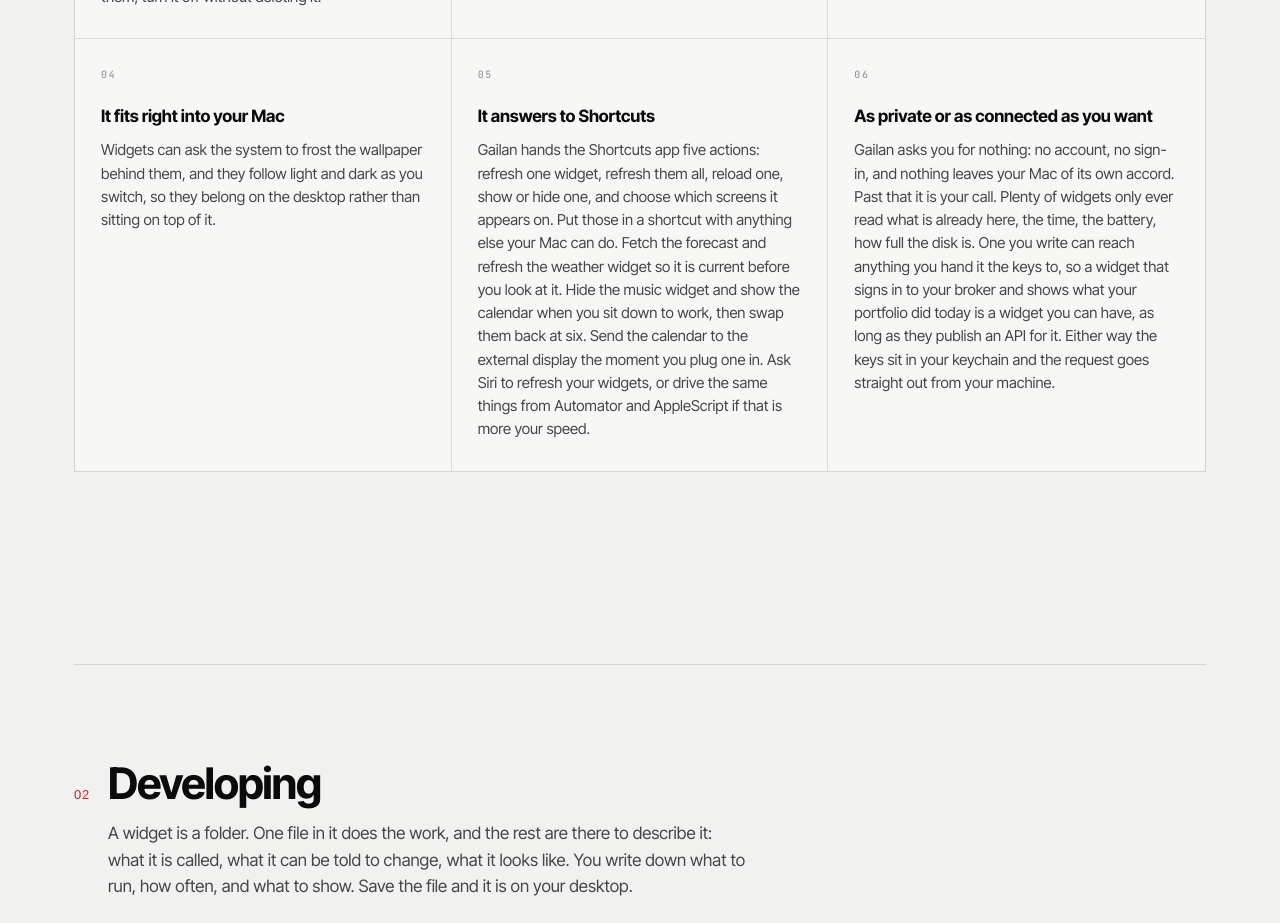
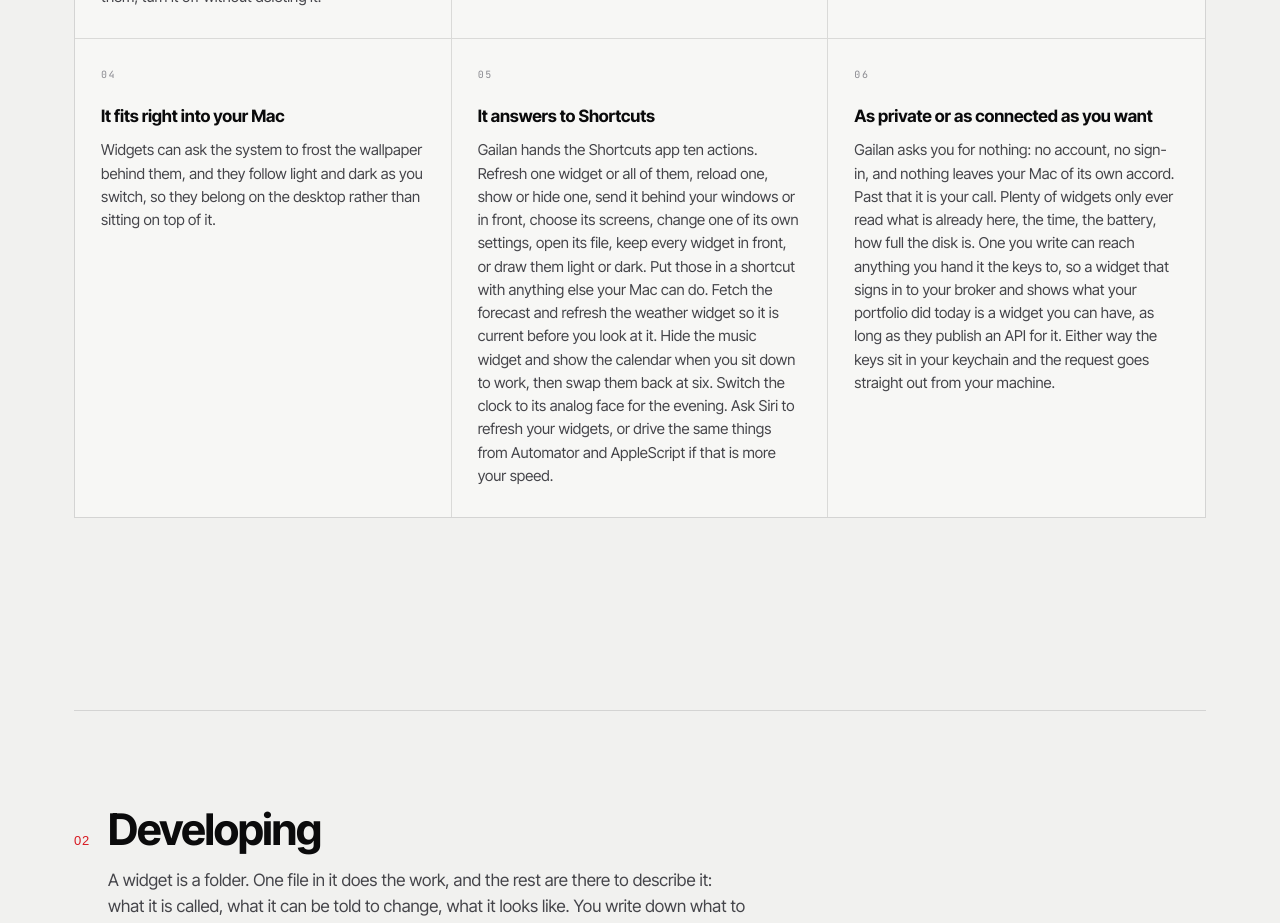
Before and after one commit to nich227/GailanWebsiteApp, a Next.js app: page / in a window 1280 px wide. Shown: the part 1940-2863 px from the top of the page. Built offline with nearby package versions, Linux system fonts and the light colour scheme; no server answers; a web font is replaced by a local one.

Commit message:
Say there are ten Shortcuts actions, and what they are

```diff
--- a/app/page.tsx
+++ b/app/page.tsx
@@ -129,7 +129,7 @@ const FEATURES = [
   },
   {
     title: "It answers to Shortcuts",
-    body: "Gailan hands the Shortcuts app five actions: refresh one widget, refresh them all, reload one, show or hide one, and choose which screens it appears on. Put those in a shortcut with anything else your Mac can do. Fetch the forecast and refresh the weather widget so it is current before you look at it. Hide the music widget and show the calendar when you sit down to work, then swap them back at six. Send the calendar to the external display the moment you plug one in. Ask Siri to refresh your widgets, or drive the same things from Automator and AppleScript if that is more your speed.",
+    body: "Gailan hands the Shortcuts app ten actions. Refresh one widget or all of them, reload one, show or hide one, send it behind your windows or in front, choose its screens, change one of its own settings, open its file, keep every widget in front, or draw them light or dark. Put those in a shortcut with anything else your Mac can do. Fetch the forecast and refresh the weather widget so it is current before you look at it. Hide the music widget and show the calendar when you sit down to work, then swap them back at six. Switch the clock to its analog face for the evening. Ask Siri to refresh your widgets, or drive the same things from Automator and AppleScript if that is more your speed.",
   },
   {
     title: "As private or as connected as you want",
```
